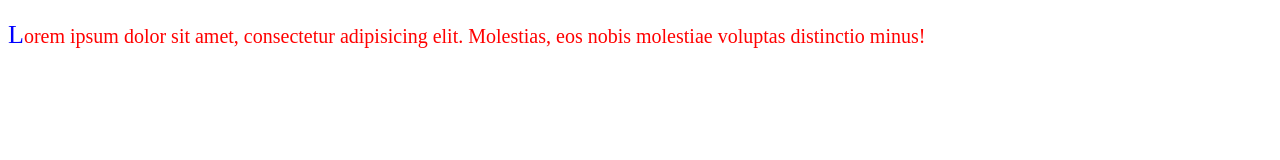
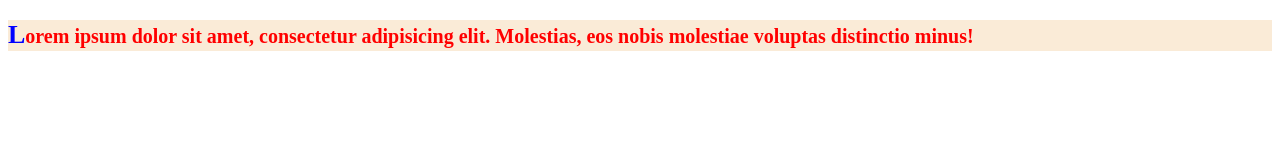
Before and after one commit to Anastasia19081999/css-practice, a plain HTML site: page index.html in a window 1280 px wide. Drawn offline with Linux system fonts and the light colour scheme.

Commit message:
add font and fon

```diff
--- a/assets/css/style.css
+++ b/assets/css/style.css
@@ -1,9 +1,14 @@
 body {
     font-size: 20px;
     color: red;
+    line-height: 30px;
+    font-weight: bolder;
     /* text-transform: capitalize ; */
 }
 p::first-letter {
     font-size: 26px;
     color: blue;
 }
+p {
+    background-color: antiquewhite;
+}
```
